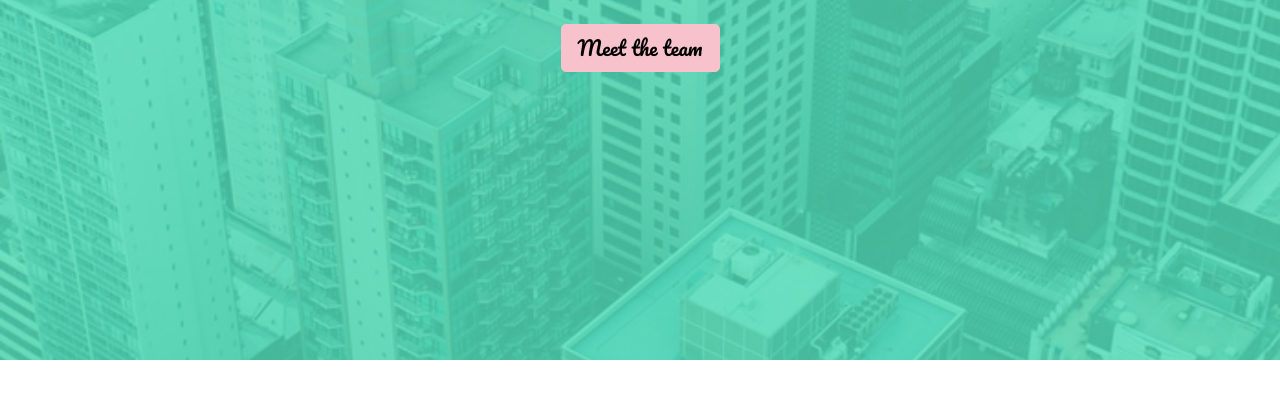
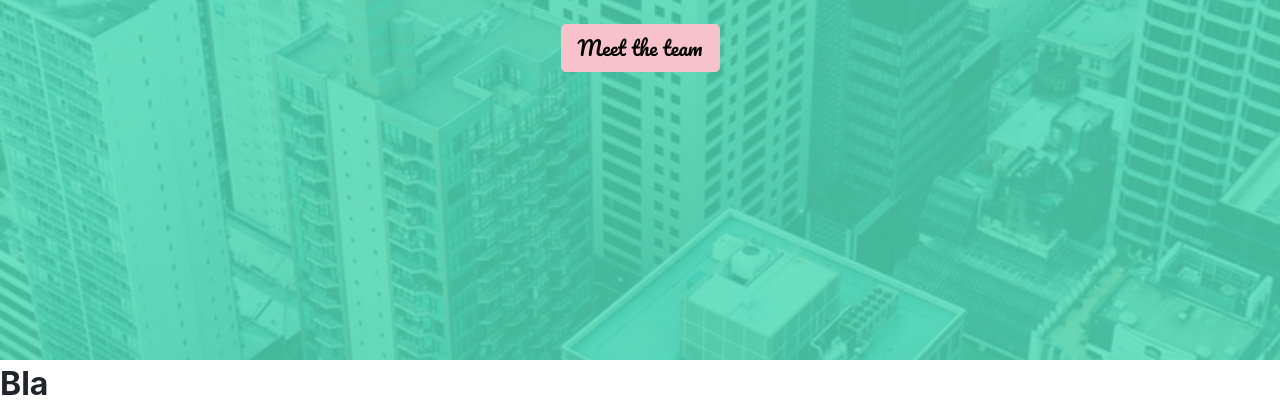
Before and after one commit to AshleyField/YDA-Website, a website: page index.html in a window 1280 px wide. Shown: the part 472-888 px from the top of the page. Before the commit the page ends 832 px from the top, so only its background shows below. Drawn offline with nearby package versions, Linux system fonts and the light colour scheme.

Commit message:
adding heading1

```diff
--- a/index.html
+++ b/index.html
@@ -64,10 +64,14 @@
 				</div>
 			</div>
 		</div>
-		<div class="blurb"></div>
+		<div class="blurb">
+
+		</div>
 		<div class="staff-profiles"></div>
 		<div class="extra-stuff"></div>
-		<div class="footer"></div>
+		<div class="footer">
+			<h1>Bla</h1>
+		</div>
 	</div>
 
 	<!-- jQuery -->
```
Also changed, not shown: 1 other file.
